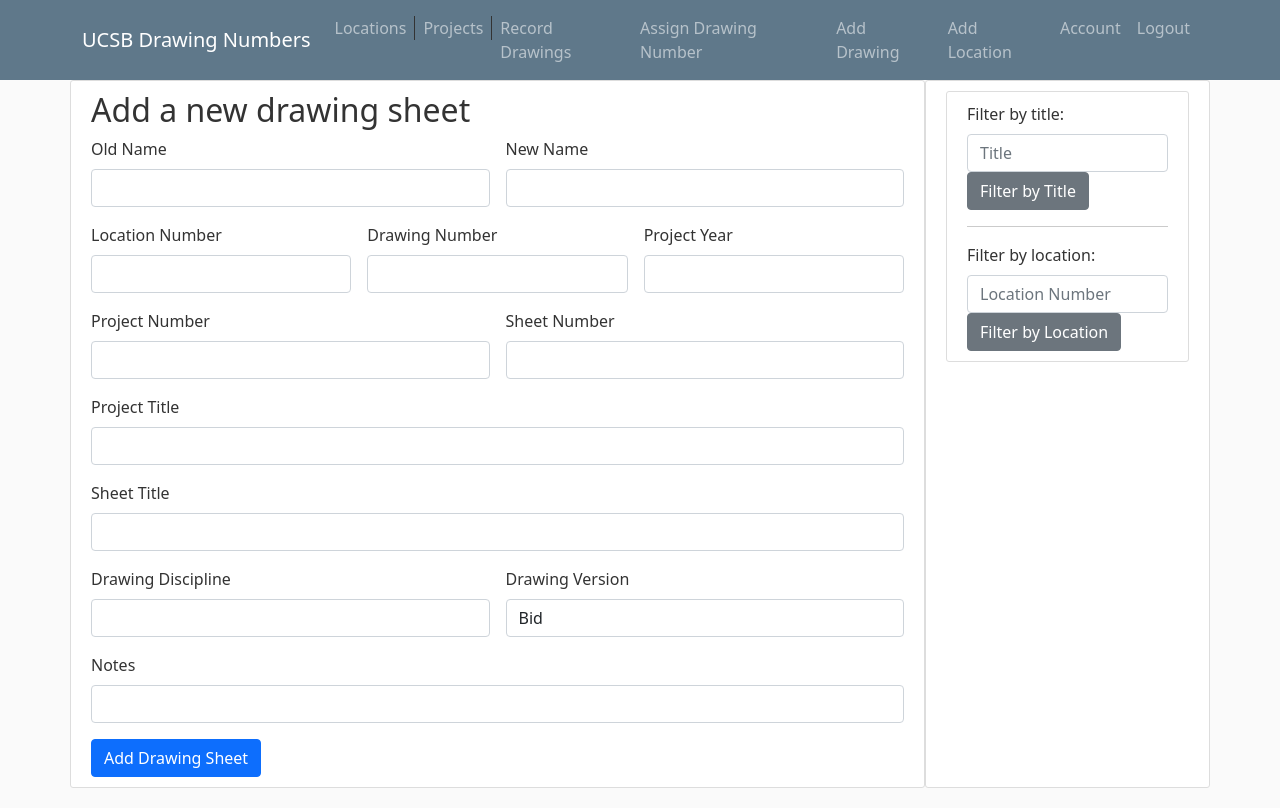
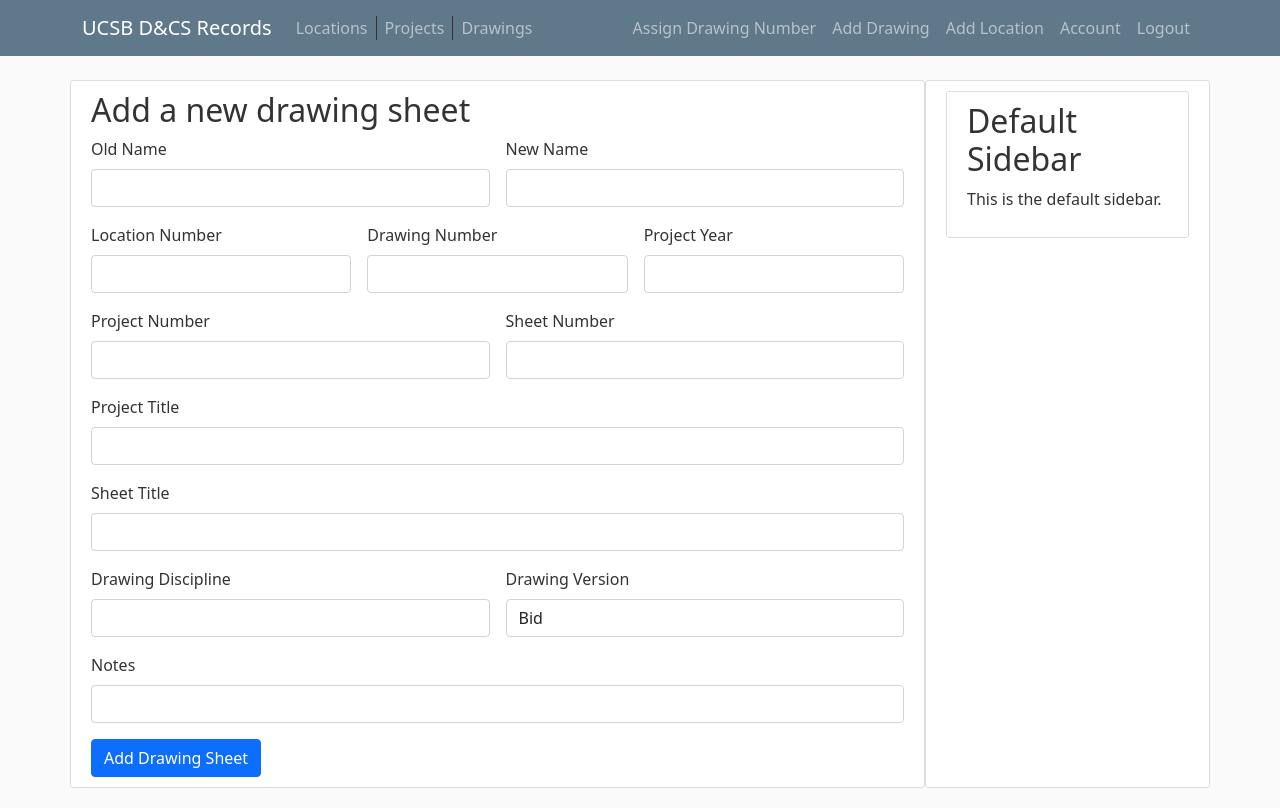
Before and after one commit to pdbartsch/assign_draw_num, a Flask app: page /add_drawing/ in a window 1280 px wide. Run offline with Flask 2, Linux system fonts and the light colour scheme; a user stored in the database is signed in; some libraries are stand-ins or nearby versions.

Commit message:
progress

```diff
--- a/flaskdraw/drawproj/routes.py
+++ b/flaskdraw/drawproj/routes.py
@@ -194,10 +194,10 @@ def search_drawings():  # https://stackoverflow.com/a/27810889/747748
             form=form,
             drawings=drawings,
             base_drawings_url=base_drawings_url,
-            drawing_search_sidebar=True,
+            sidebar='drawingsearch',
             no_search=no_search,
         )
-    return render_template("drawings.html", form=form, drawing_search_sidebar=True, no_search=True)
+    return render_template("drawings.html", form=form, sidebar='drawingsearch', no_search=True)
 
 
 @drawproj.route("/create/<int:locnum>", methods=("GET", "POST"))
@@ -286,9 +286,9 @@ def add_loc():
     return render_template("addloc.html", form=form)
 
 
-@drawproj.route("/locs/")
+@drawproj.route("/locations/")
 def locations():
     location_list = Drawloc.query.order_by(Drawloc.locnum.asc()).all()
     return render_template(
-        "locations.html", location_list=location_list, title="Location Categories"
+        "locations.html", location_list=location_list, title="Location Categories", sidebar='locationpage'
     )
--- a/flaskdraw/templates/base.html
+++ b/flaskdraw/templates/base.html
@@ -22,7 +22,7 @@
     {% if title%}
       <title>{{ title }}</title>
     {% else %}
-      <title>UCSB Drawing Number</title>
+      <title>UCSB D&CS Records</title>
     {% endif %}
 </head>
 
@@ -31,7 +31,7 @@
     <header class="site-header">
         <nav class="navbar navbar-expand-md navbar-dark bg-steel fixed-top">
             <div class="container">
-                <a class="navbar-brand" href="{{ url_for('main.index') }}">UCSB Drawing Numbers</a>
+                <a class="navbar-brand" href="{{ url_for('main.index') }}">UCSB D&CS Records</a>
                 <button class="navbar-toggler" type="button" data-bs-toggle="collapse" data-bs-target="#navbarSupportedContent"
                     aria-controls="navbarSupportedContent"
                     aria-expanded="false" aria-label="Toggle navigation">
@@ -47,7 +47,7 @@
                             <a class="nav-item nav-link" href="{{ url_for('main.projects') }}">Projects</a>
                         </li>
                         <li class="nav-item">
-                            <a class="nav-item nav-link" href="{{ url_for('drawproj.search_drawings') }}">Record Drawings</a>
+                            <a class="nav-item nav-link" href="{{ url_for('drawproj.search_drawings') }}">Drawings</a>
                         </li>
                     </ul>
                     <!-- Navbar Right Side -->
@@ -98,12 +98,10 @@
                 {% endwith %}
                 {% block content %}{% endblock %}
             </div>
+
             <div class="col-md-3 order-last content-section" >
-                <!-- <div class="content-section bg-light">
-                    <h3>Search</h3>
-                </div> -->
-                {% if drawing_search_sidebar %}
-                {% block drawing_search_sidebar %}
+
+                {% if sidebar == 'drawingsearch' %}
                 <h2>Search For Drawings:</h2>
                 <form method="post" class="row g-3">
                     {{ form.csrf_token }}
@@ -191,9 +189,7 @@
                     </div>
 
                 </form>
-                {% endblock drawing_search_sidebar %}
-                {% else %}
-                {% block project_search_sidebar %}
+                {% elif sidebar == 'projectsearch' %}
                 <div class="content-section">
                     <form method="GET|POST" action="{{ url_for('main.projects')}}">
                         <label for="searchtext01" class="form-label">Filter by title:</label>
@@ -207,9 +203,19 @@
                         <button type="submit" class="btn btn-secondary">Filter by Location</button>
                     </form>
                 </div>
-                {% endblock project_search_sidebar %}
+                {% elif sidebar == 'locationpage' %}
+                <div class="content-section">
+                    <h2>Location Explanation</h2>
+                    <p>This is the default sidebar.</p>
+                </div>
+                {% else %}
+                <div class="content-section">
+                    <h2>Default Sidebar</h2>
+                    <p>This is the default sidebar.</p>
+                </div>
                 {% endif %}
             </div>
+
         </div>
     </main>
 
```
Also changed, not shown: flaskdraw/main/routes.py (+5 -4 lines), tests/functional/test_routes.py (+1 -1 lines).
